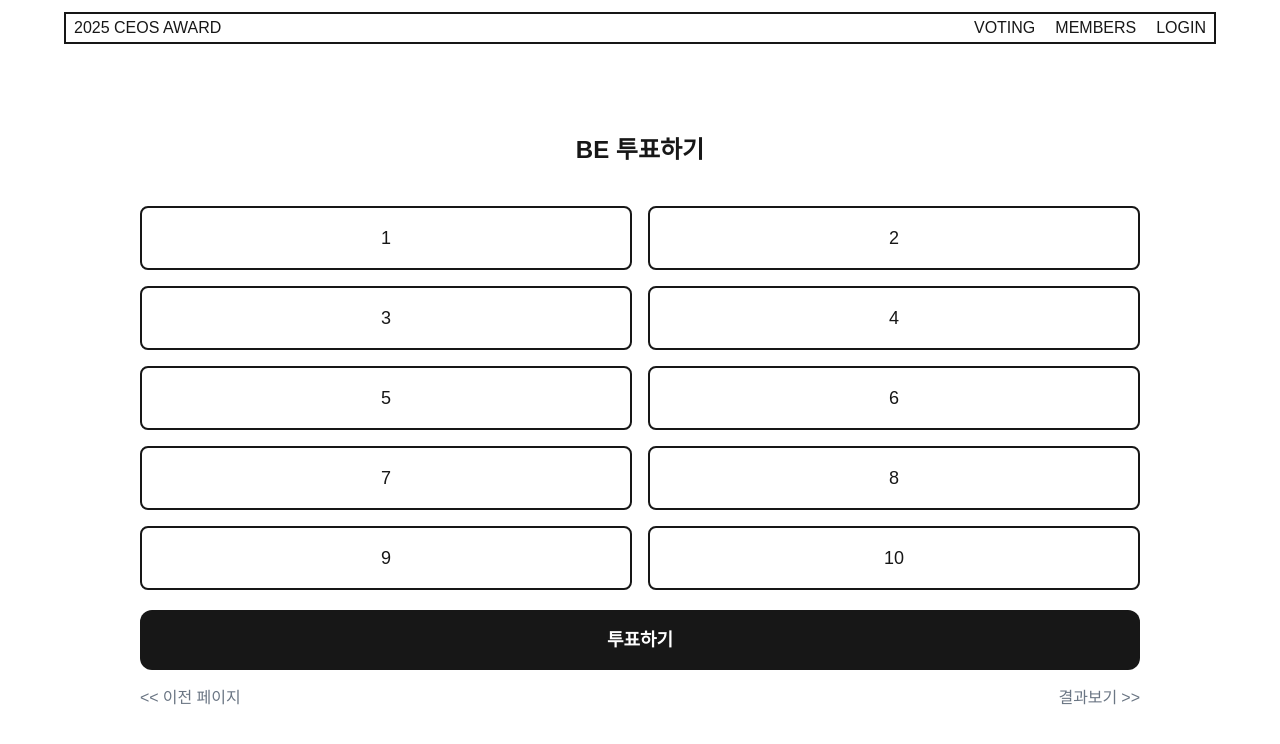
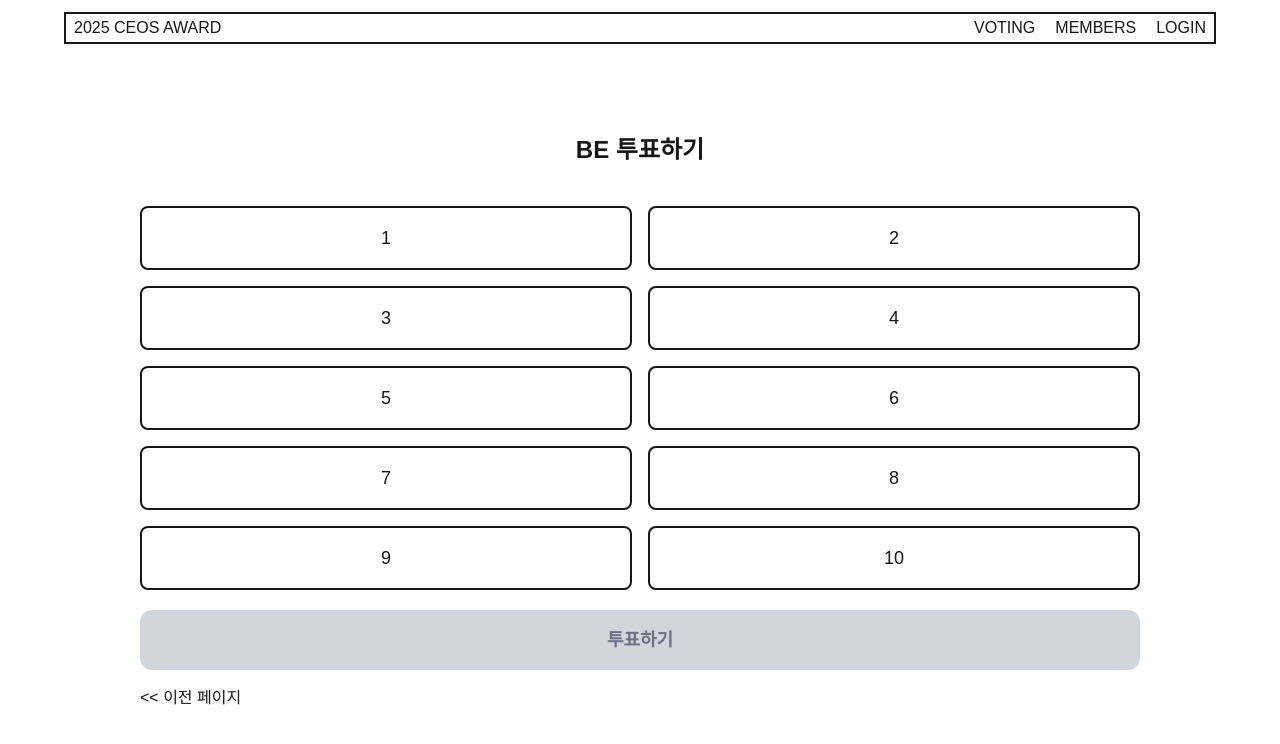
Before and after one commit to CEOS-22nd-CatchUP/next-vote-22nd, a Next.js app: page /vote/back in a window 1280 px wide. Shown: the top 744 px of the page. Built offline with nearby package versions, Linux system fonts and the light colour scheme.

Commit message:
feat: 투표 페이지 기능 (투표 1후보자 가능, 투표하기 버튼 활성/비활성화+투표완료 기능, Alert 모달 수정 #5 #2

```diff
--- /dev/null
+++ b/src/app/vote/[part]/components/PartVoteClient.tsx
@@ -0,0 +1,68 @@
+// Client Component (투표 페이지)
+
+'use client';
+
+import { useState } from 'react';
+import Link from 'next/link';
+import VoteSelector from '@/components/vote/VoteSelector';
+import Alert from '@/components/vote/Alert';
+import { partNames } from '@/constants/partCategories';
+
+const candidates = {
+  front: ['김윤성', '백승선', '손주완', '신용섭', '이채연', '장자윤', '정성훈', '정윤지', '조성아', '최무헌'],
+  back: ['1', '2', '3', '4', '5', '6', '7', '8', '9', '10'],
+  demo: ['CatchUp', 'DiggIndie', 'Menual', 'Modelly', 'STORIX'],
+};
+
+export default function PartVoteClient({ part }: { part: string }) {
+  const candidateList = candidates[part as keyof typeof candidates] || [];
+
+  const [selected, setSelected] = useState<string | null>(null);
+  const [voted, setVoted] = useState(false);
+  const [alertOpen, setAlertOpen] = useState(false);
+
+  const handleSelect = (name: string) => {
+    if (voted) return;
+    setSelected((prev) => (prev === name ? null : name));
+  };
+
+  const confirmVote = () => {
+    setVoted(true);
+    setAlertOpen(false);
+  };
+
+  return (
+    <div className="flex flex-col">
+      <h1 className="mb-10 text-center text-2xl font-bold">{partNames[part] || part} 투표하기</h1>
+
+      <VoteSelector candidates={candidateList} selected={selected} onSelect={handleSelect} part={part} />
+
+      <div className="flex flex-col gap-4 xl:w-250">
+        <button
+          disabled={!selected || voted}
+          onClick={() => setAlertOpen(true)}
+          className={`mx-auto w-[80dvw] rounded-xl py-4 text-lg font-semibold xl:w-250 ${
+            !selected || voted
+              ? 'cursor-not-allowed bg-gray-300 text-gray-500'
+              : 'bg-foreground text-background cursor-pointer'
+          }`}
+        >
+          {voted ? '투표 완료' : '투표하기'}
+        </button>
+
+        <div className="flex items-center justify-between text-sm sm:text-base">
+          <Link href="/vote">&lt;&lt; 이전 페이지</Link>
+          {voted && <Link href={`${part}/result`}>결과보기 &gt;&gt;</Link>}
+        </div>
+      </div>
+
+      {alertOpen && (
+        <Alert
+          message={`투표하신 후에는 변경이 불가능합니다. \n투표하시겠습니까?`}
+          onConfirm={confirmVote}
+          onCancel={() => setAlertOpen(false)}
+        />
+      )}
+    </div>
+  );
+}
--- a/src/app/vote/[part]/page.tsx
+++ b/src/app/vote/[part]/page.tsx
@@ -1,45 +1,9 @@
-import Link from 'next/link';
-import { partNames } from '@/constants/partCategories';
-import VoteSelector from '@/components/vote/VoteSelector';
+// Server Component (투표 페이지)
 
-// 임시 데이터
-const candidates = {
-  front: ['김윤성', '백승선', '손주완', '신용섭', '이채연', '장자윤', '정성훈', '정윤지', '조성아', '최무헌'],
-  back: ['1', '2', '3', '4', '5', '6', '7', '8', '9', '10'],
-  demo: ['CatchUp', 'DiggIndie', 'Menual', 'Modelly', 'STORIX'],
-};
+import PartVoteClient from './components/PartVoteClient';
 
-export default async function PartVotePage({ params }: partName) {
-  const resolvedParams = await params;
-  const { part } = resolvedParams;
+export default async function PartVotePage({ params }: { params: Promise<{ part: string }> }) {
+  const { part } = await params;
 
-  const candidateList = candidates[part as keyof typeof candidates] || [];
-
-  return (
-    <div className="flex flex-col">
-      {/* 주제 */}
-      <h1 className="mb-10 text-center text-2xl font-bold">{partNames[part] || part} 투표하기</h1>
-
-      {/* 후보자 렌더링 컴포넌트 */}
-      <VoteSelector candidates={candidateList} part={part} />
-
-      {/* 버튼 */}
-      <div className="text-gray-1 flex flex-col gap-4 xl:w-250">
-        <div className="border-foreground bg-foreground text-background mx-auto w-[80dvw] cursor-pointer rounded-xl py-4 text-center text-lg font-semibold xl:w-250">
-          투표하기
-        </div>
-        <div className="flex items-center justify-between text-sm sm:text-base">
-          <Link href="/vote" className="flex items-center gap-1">
-            <span>&lt;&lt;</span>
-            <span>이전 페이지</span>
-          </Link>
-
-          <Link href={`${part}/result`} className="flex items-center gap-1">
-            <span>결과보기</span>
-            <span>&gt;&gt;</span>
-          </Link>
-        </div>
-      </div>
-    </div>
-  );
+  return <PartVoteClient part={part} />;
 }
--- a/src/components/vote/Alert.tsx
+++ b/src/components/vote/Alert.tsx
@@ -1,27 +1,26 @@
 'use client';
 
 interface AlertProps {
-  onCancelVote: () => void;
-  onClose: () => void;
+  message: string;
+  onConfirm: () => void;
+  onCancel: () => void;
 }
 
-const Alert = ({ onCancelVote, onClose }: AlertProps) => {
+const Alert = ({ message, onConfirm, onCancel }: AlertProps) => {
   return (
     <div className="bg-background/80 fixed inset-0 flex items-center justify-center">
       <div className="bg-background border-foreground flex w-[74vw] max-w-200 flex-col justify-between rounded-lg border-2 px-5 py-7 text-sm font-medium shadow-2xl md:px-8 md:py-10 md:text-lg lg:py-12">
         {/* 프롬프트 */}
         <p className="mb-5 text-center leading-relaxed whitespace-pre-line lg:mb-7 lg:text-xl lg:leading-9">
-          한 개의 항목에만 투표하실 수 있습니다.
-          <br />
-          다시 투표하시겠습니까?
+          {message}
         </p>
 
         {/* 버튼 */}
         <div className="flex gap-4 lg:gap-6">
-          <button onClick={onCancelVote} className="flex-1 cursor-pointer rounded-lg border-2 py-3">
+          <button onClick={onConfirm} className="flex-1 cursor-pointer rounded-lg border-2 py-3">
             예
           </button>
-          <button onClick={onClose} className="flex-1 cursor-pointer rounded-lg border-2 py-3">
+          <button onClick={onCancel} className="flex-1 cursor-pointer rounded-lg border-2 py-3">
             아니오
           </button>
         </div>
--- a/src/components/vote/VoteSelector.tsx
+++ b/src/components/vote/VoteSelector.tsx
@@ -1,30 +1,16 @@
 'use client';
 
-import { useState } from 'react';
-import Alert from '@/components/vote/Alert';
-
-const VoteSelector = ({ candidates, part }: { candidates: string[]; part: string }) => {
-  const [selected, setSelected] = useState<string | null>(null);
-  const [alertOpen, setAlertOpen] = useState(false);
-
-  const handleSelect = (name: string) => {
-    if (selected && selected !== name) {
-      // 이미 선택되어 있는 경우
-      setAlertOpen(true);
-      return;
-    }
-    setSelected(name);
-  };
-
-  const handleCancelVote = () => {
-    setSelected(null); // 선택 삭제
-    setAlertOpen(false); // 모달 닫기
-  };
-
-  const handleCloseAlert = () => {
-    setAlertOpen(false); // 선택 유지, 모달 닫기
-  };
-
+const VoteSelector = ({
+  candidates,
+  selected,
+  onSelect,
+  part,
+}: {
+  candidates: string[];
+  selected: string | null;
+  onSelect: (name: string) => void;
+  part: string;
+}) => {
   return (
     <div className={`mx-auto mb-5 grid w-[80dvw] gap-4 xl:w-250 ${part === 'demo' ? 'grid-cols-1' : 'grid-cols-2'}`}>
       {candidates.map((name) => {
@@ -33,15 +19,13 @@ const VoteSelector = ({ candidates, part }: { candidates: string[]; part: string
         return (
           <div
             key={name}
-            onClick={() => handleSelect(name)}
+            onClick={() => onSelect(name)}
             className={`border-foreground flex cursor-pointer items-center justify-center rounded-lg border-2 p-4 text-center text-lg font-medium ${isSelected ? 'bg-yellow-400' : ''}`}
           >
             {name}
           </div>
         );
       })}
-
-      {alertOpen && <Alert onCancelVote={handleCancelVote} onClose={handleCloseAlert} />}
     </div>
   );
 };
```
